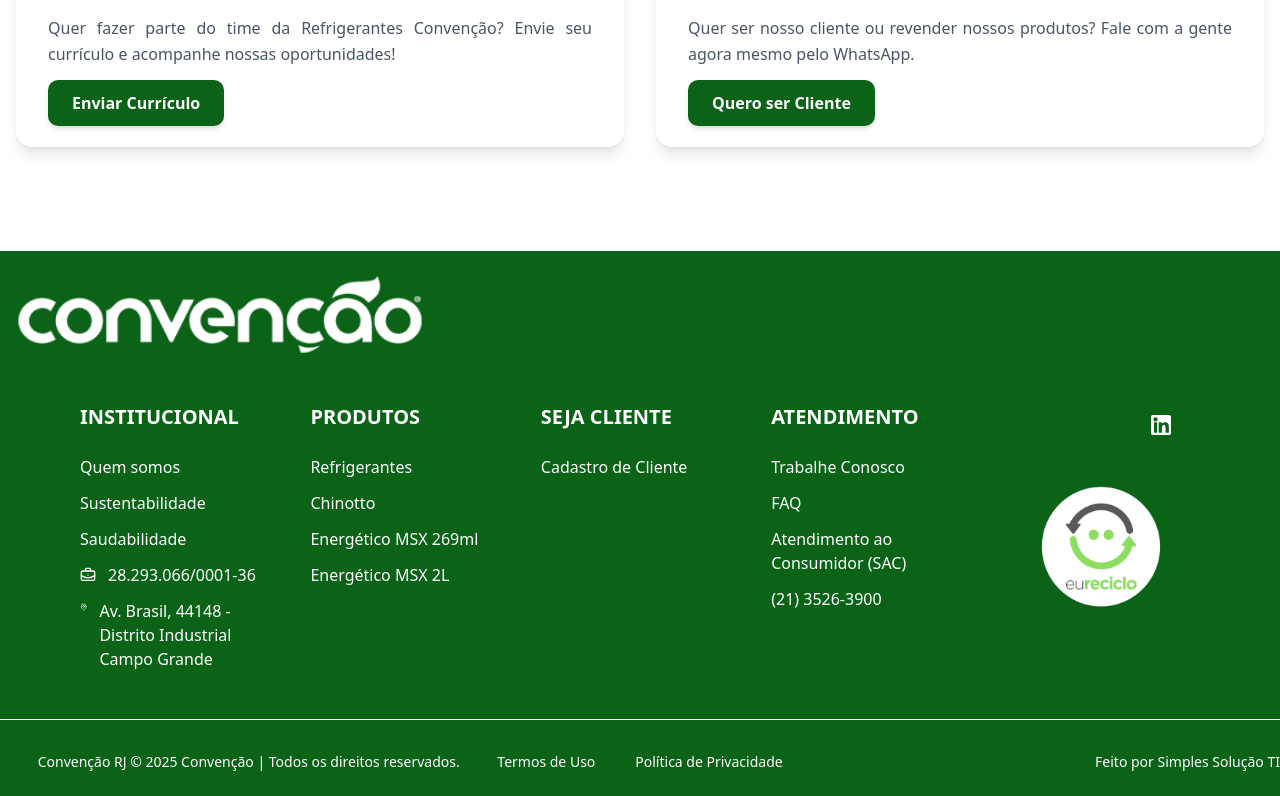
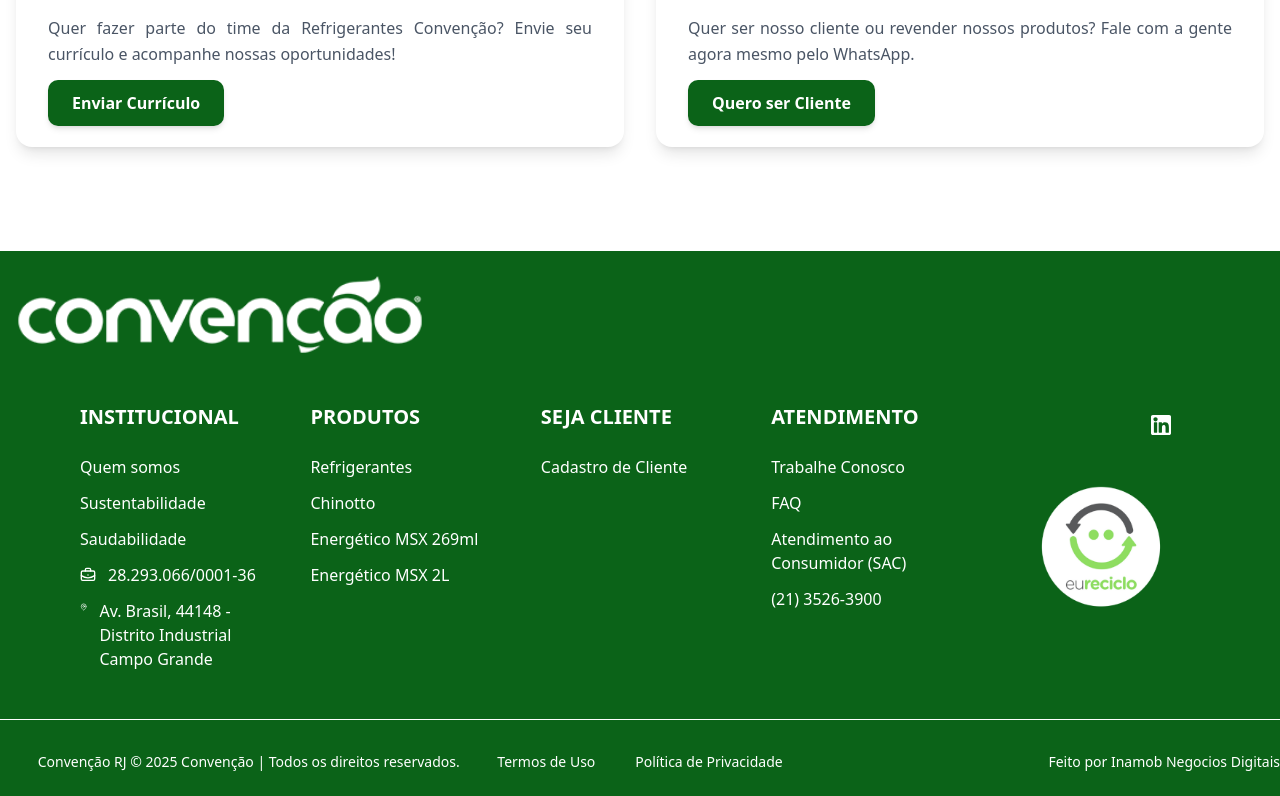
Before and after one commit to refrigeranteconvencaorj-sys/convencao, a React (Vite) app: page / in a window 1280 px wide. Shown: the part 7308-8104 px from the top of the page. Built offline with nearby package versions, Linux system fonts and the light colour scheme; some icons are missing.

Commit message:
colocar inamob

```diff
--- a/src/components/Footer.jsx
+++ b/src/components/Footer.jsx
@@ -246,12 +246,12 @@
             </div>
 
             <a
-              href="https://simplessolucao.com.br"
+              href="https://inamob.com.br"
               target="_blank"
               rel="noopener noreferrer"
               className="text-xs md:text-sm justify-self-end"
             >
-              Feito por Simples Solução TI
+              Feito por Inamob Negocios Digitais
             </a>
           </div>
         </div>
```
